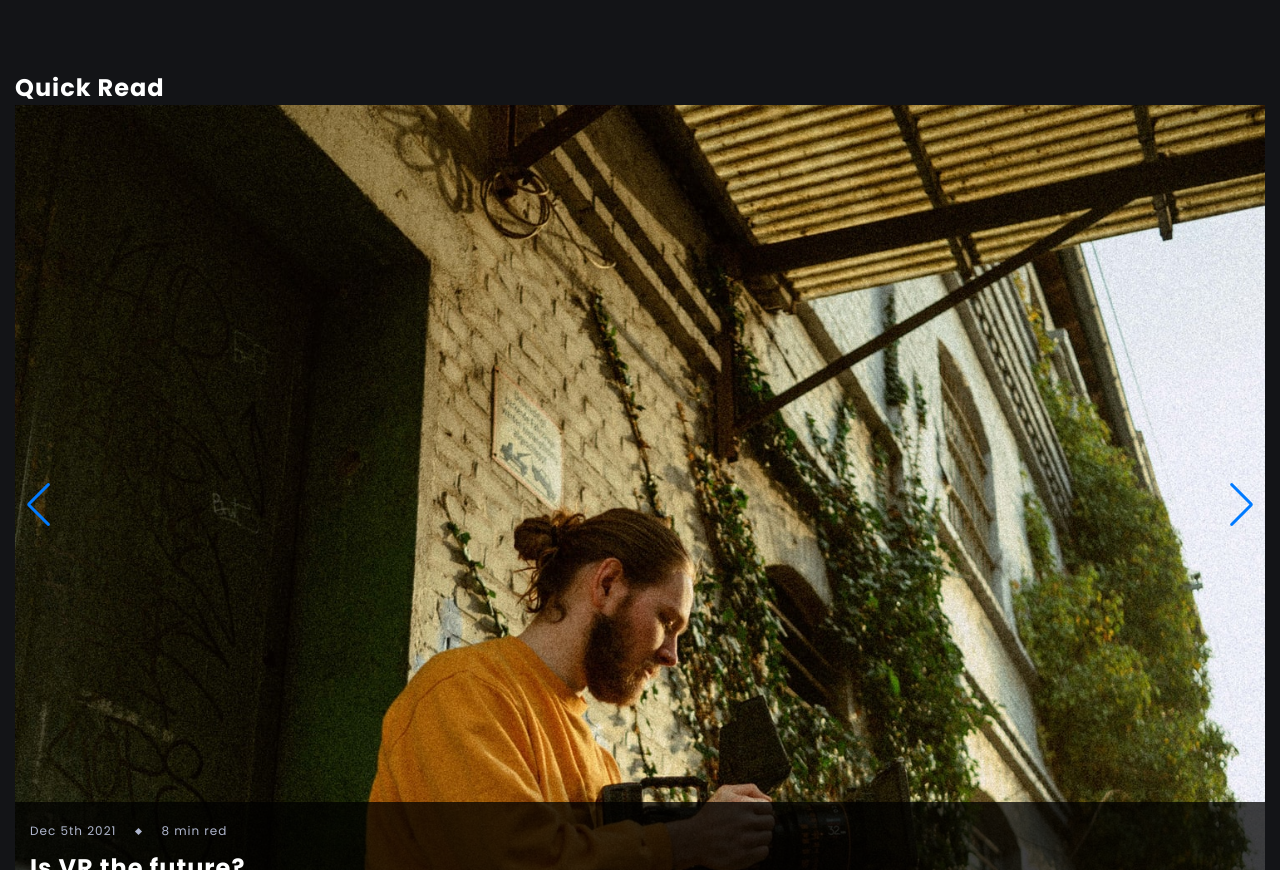
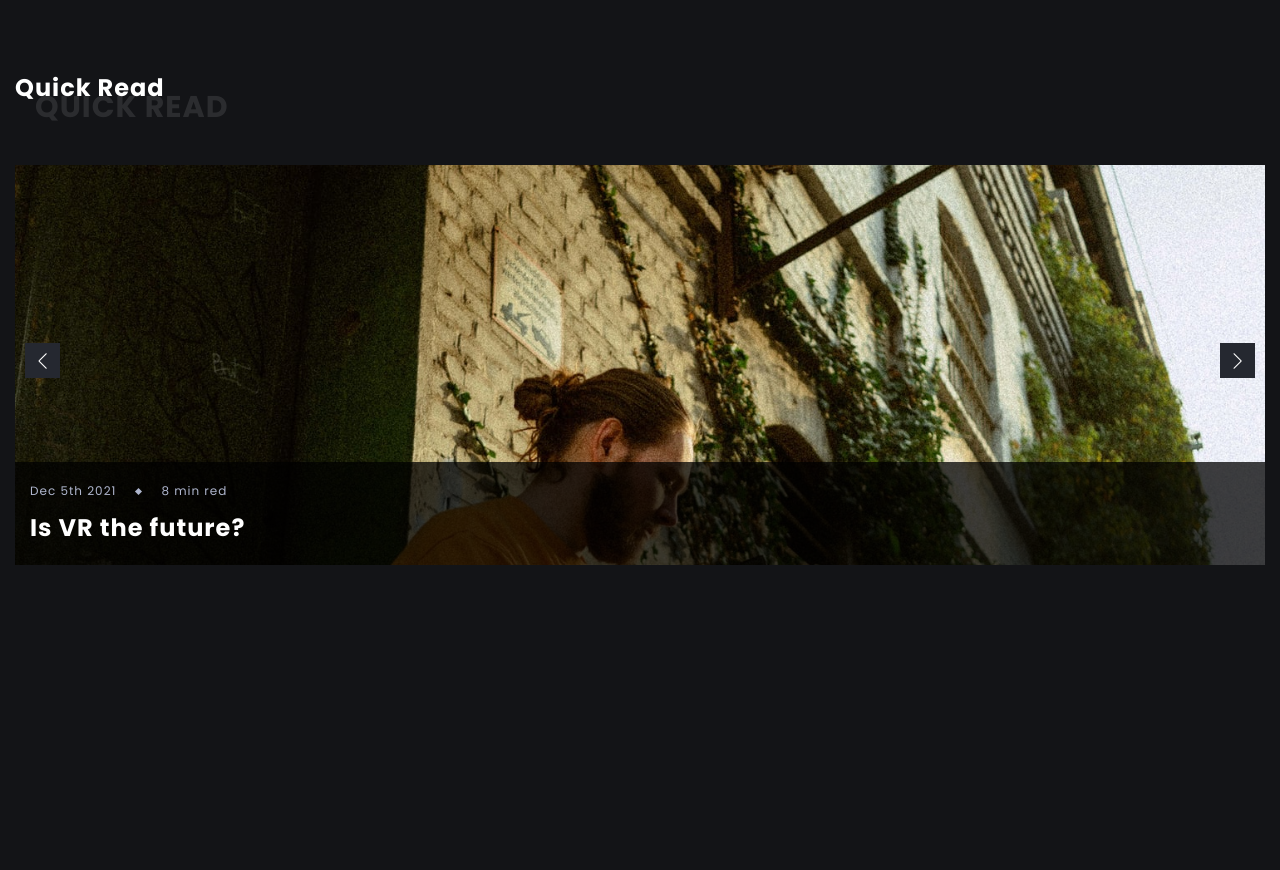
Before and after one commit to lukkearmageddon/blog, a plain HTML site: page index.html in a window 1280 px wide. Shown: the part 4300-5170 px from the top of the page. After the commit the page ends 4915 px from the top, so only its background shows below. Drawn offline with nearby package versions, Linux system fonts and the light colour scheme.

Commit message:
feat: write styles for quick-read section

```diff
--- a/assets/css/main.css
+++ b/assets/css/main.css
@@ -446,8 +446,44 @@ body.light-theme {
     color: var(--light-color-alt);
 }
 /* Quick read */
+.section-title {
+    position: relative;
+    font-size: var(--font-size-md);
+    margin-bottom: 6rem;
+}
 
+.section-title::before {
+    position: absolute;
+    content: attr(data-name);
+    font-size: var(--font-size-lg);
+    text-transform: uppercase;
+    opacity: 0.1;
+    top: 1.5rem;
+    left: 2rem;
+}
+
+.article.swiper-slide {
+    height: 40rem;
+
+}
 /* Quick read - Swiper */
+.swiper-wrapper {
+    height: auto;
+
+}
+
+.swiper-controls {
+    width: 3.5rem;
+    height: 3.5rem;
+    background-color: var(--secondary-background-color);
+}
+
+.swiper-controls::after {
+    font-size: 1.6rem;
+    color: var(--light-color);
+}
+
+
 
 /* Older posts */
 
```
